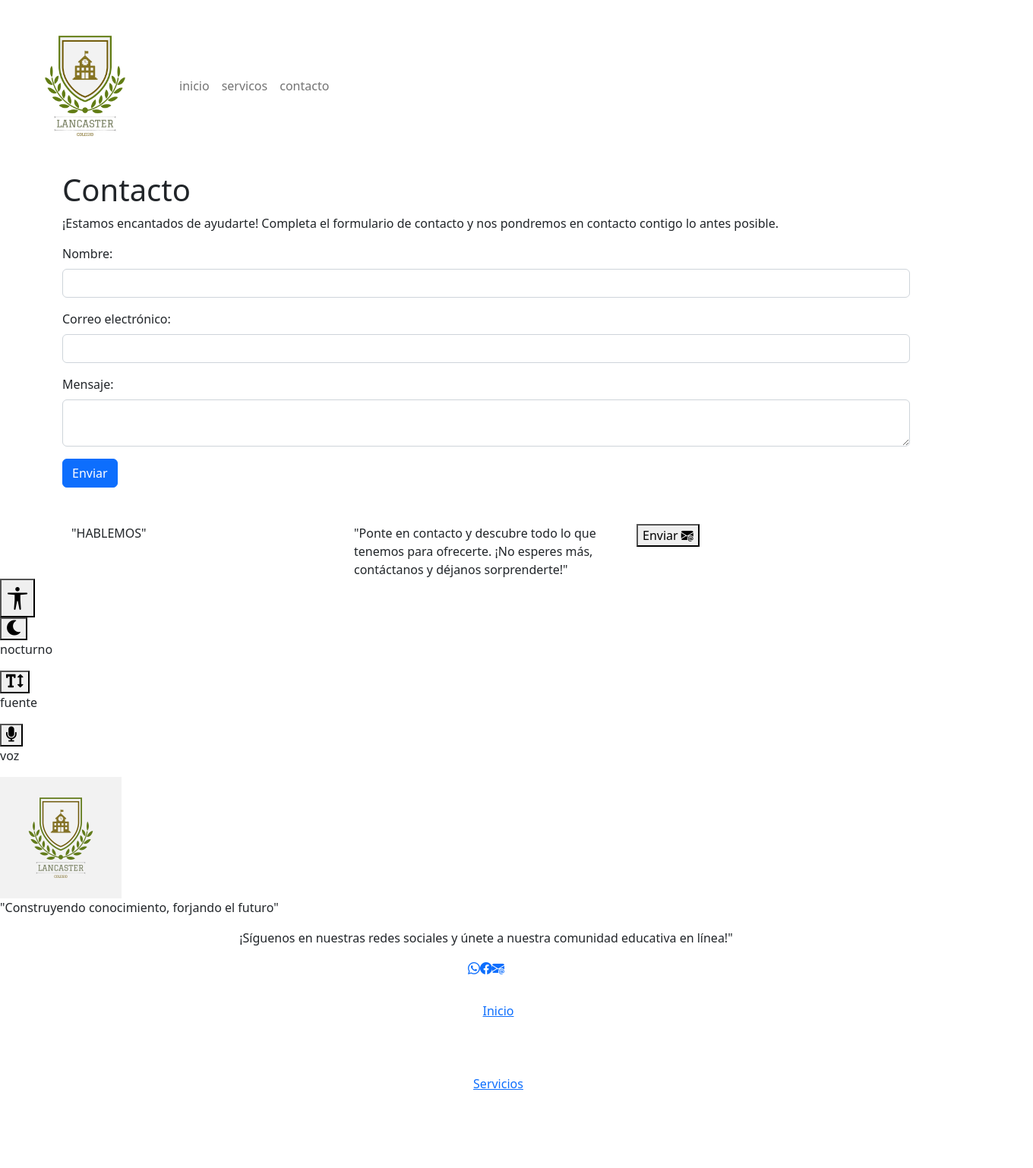
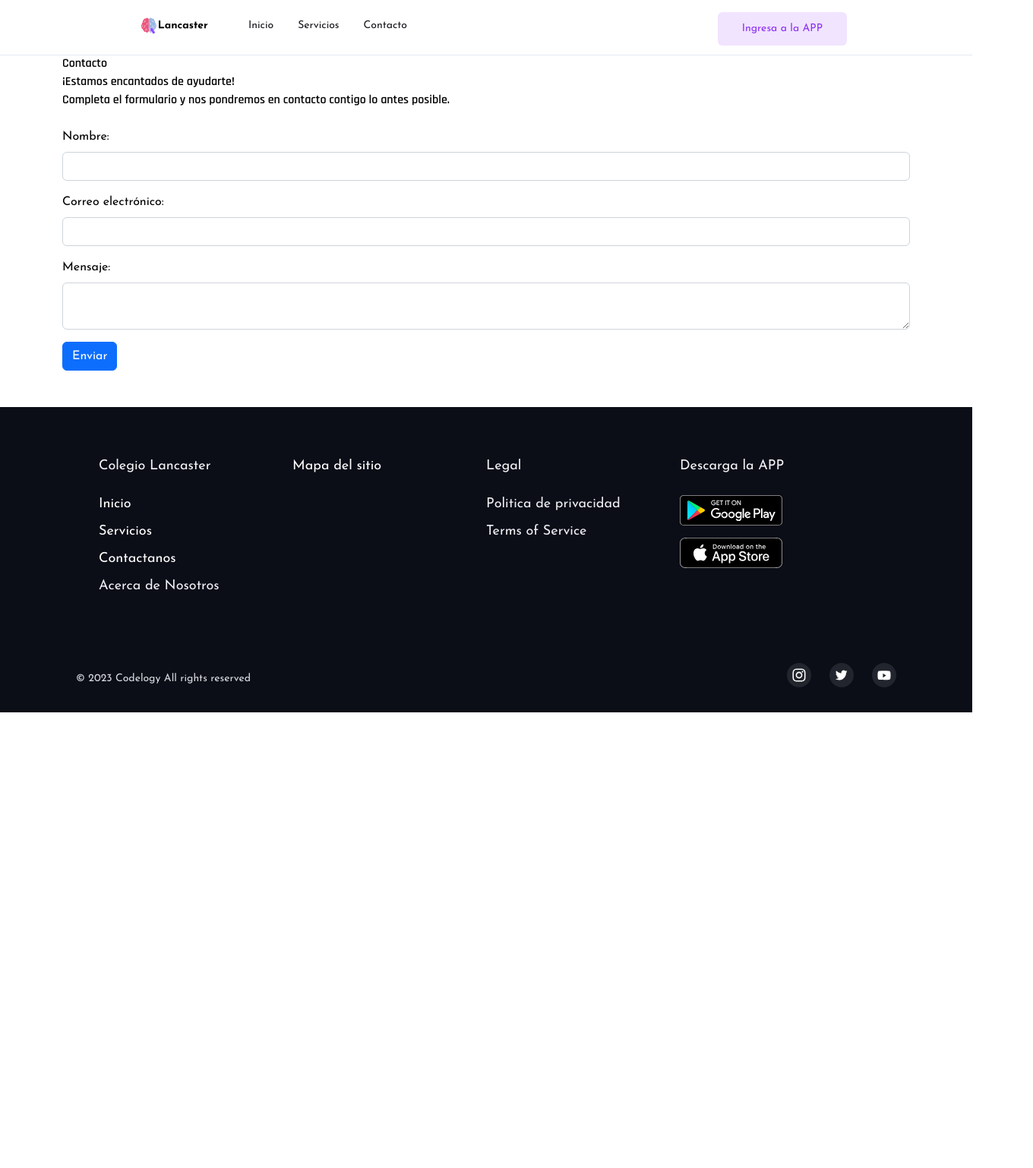
Before and after one commit to jairowebs/colegio-lancaster, a website: page pages/Contacto/contacto.html in a window 1280 px wide. Shown: the top 1538 px of the page at 76% size, 1360 px wide, since content can reach past the window. After the commit the page ends 938 px from the top, so only its background shows below. Drawn offline with nearby package versions, Linux system fonts and the light colour scheme; files that its build step writes are made by us from their sources; files whose address does not match are found by name.

Commit message:
terminando estilos

```diff
--- a/pages/Contacto/contacto.html
+++ b/pages/Contacto/contacto.html
@@ -7,7 +7,7 @@
     <meta name="description" content="pagina inspecciones calderon">
     <menta name="keywords" content="HTML,CSS,JavasCript,React">
         <meta name="viewport" content="widh=device=widh ,initial-scale=1">
-        <title>COLEGIO LANCASTER</title>
+
         <link rel="icon" rounded-circle href="imagenes/icon traspa.png">
         <link href="https://cdn.jsdelivr.net/npm/bootstrap@5.2.3/dist/css/bootstrap.min.css" rel="stylesheet"
             integrity="sha384-rbsA2VBKQhggwzxH7pPCaAqO46MgnOM80zW1RWuH61DGLwZJEdK2Kadq2F9CUG65" crossorigin="anonymous">
@@ -15,38 +15,63 @@
         <link rel="preconnect" href="https://fonts.gstatic.com" crossorigin>
         <link href="https://fonts.googleapis.com/css2?family=Lobster&family=Rajdhani:wght@600&display=swap"
             rel="stylesheet">
-        <link rel="stylesheet" href="index.css">
+
         <link rel="stylesheet" href="https://cdn.jsdelivr.net/npm/bootstrap-icons@1.10.5/font/bootstrap-icons.css">
         <link rel="stylesheet" href="https://cdnjs.cloudflare.com/ajax/libs/font-awesome/5.15.3/css/all.min.css">
+        <link rel="stylesheet" href="/sass/style.css">
+        <title>Contacto</title>
 </head>
 
 <body>
-    <nav class="navbar navbar-expand-md bg-white">
-        <div class="container-fluid">
-            <button class="navbar-toggler" type="button" data-bs-toggle="collapse" data-bs-target="#navbarTogglerDemo01"
-                aria-controls="navbarTogglerDemo01" aria-expanded="false" aria-label="Toggle navigation">
-                <span class="navbar-toggler-icon"></span>
+    <main>
+            <!-- Menu navegacion -->
+    <nav>
+        <div class="header-1-parent">
+            <div class="header-1">
+              <a href="/pages/Login/login.html">
+              <div class="right-nav">
+                <button class="button">
+                  <div class="login">Ingresa a la APP</div>
                 </button>
-            <div class="collapse navbar-collapse" id="navbarTogglerDemo01">
-                <a class="navbar-brand" href="#">
-                    <img class="imajen" src="imagenes/icono trasparente.png" width="200px" alt=""></a>
-                <ul class="navbar-nav d-flex justify-content-center align-items-center">
-                    <li class="nav-item">
-                        <a class="nav-link " aria-current="page" href="index.html">inicio</a>
-                    </li>
-                    <li class="nav-item">
-                        <a class="nav-link" aria-current="page" href="servicios.html">servicos</a>
-                    </li>
-                    <li class="nav-item">
-                        <a class="nav-link " aria-current="page" href="contacto.html">contacto</a>
+              </div>
+              </a>
+
+              <div class="left-nav">
+                <a href="/pages/Index/index.html">
+                  <img class="logotype-dark" alt="" src="/assets/img/Lancastersinfondo.png" />
+                </a>
+                <div class="nav-items">
+                  <a class="enlaces" href="/pages/Index/index.html">
+                    <div class="header-menu-default">
+                      <div class="label">Inicio</div>
+                    </div>
+                  </a>
+
+                  <a class="enlaces" href="/pages/Servicios/servicios.html">
+                    <div class="header-menu-default">
+                      <div class="label">Servicios</div>
+                    </div>
+                  </a>
+
+
+                  <div class="header-menu-default">
+                    <a class="enlaces" href="/pages/Contacto/contacto.html">Contacto</a>
+                      <!-- <div class="label"></div> -->
+                    </div>
+                </div>
+                </div>
+              </div>
             </div>
           </div>
     </nav>
+  <!-- FIN Menu navegacion -->
+
+
     <div class="container">
-        <h1>Contacto</h1>
-        <p>¡Estamos encantados de ayudarte! Completa el formulario de contacto y nos pondremos en contacto contigo lo
-            antes
-            posible.</p>
+        <h2 class="container_title">Contacto</h2>
+        <p>¡Estamos encantados de ayudarte! <br>
+             Completa el formulario y nos pondremos en contacto contigo lo antes posible.</p>
+        <br>
 
         <form action="enviar-formulario.php" method="post">
             <div class="mb-3">
@@ -66,10 +91,12 @@
 
             <button type="submit" class="btn btn-primary">Enviar</button>
         </form>
-    </div><br>
+    </div>
     <br>
+    <br>
+<!--
     <section class="contacto">
-        <div class="container">
+        <div class="contacto_container">
             <div class="container rectangulo">
                 <div class="row">
                     <div class="col-12 col-md-4 titulo">
@@ -87,17 +114,13 @@
                             </button>
                         </a>
                     </div>
+                </div>
+            </div>
+        </div>
+      </div> -->
+    </section>
 
-                </div>
-
-            </div>
-
-        </div>
-
-        </div>
-
-
-    </section>
+     <!-- Boton accesibilidad -->
     <div class="floating-button">
         <button id="mainButton" aria-label="Botón flotante">
             <i class="bi bi-universal-access" style="font-size: 30px;"></i>
@@ -114,61 +137,105 @@
             <p>voz</p>
         </div>
     </div>
+
+     <!-- INICIO FOOTER -->
      <footer>
+        <div class="footer-big-1-parent">
+            <div class="footer-big-1">
+              <div class="big-footer">
+                <div class="col-1">
+                  <div class="company">Colegio Lancaster</div>
+                  <div class="list-items">
 
-        <div class="logo-container">
-            <img class="logo-container" src="imagenes/icono.png" width="160px" alt="Logo">
-        </div>
-        <div class="parrafofooter">
-            <p>"Construyendo conocimiento, forjando el futuro"</p>
-        </div>
-        <p class="text-center ">¡Síguenos en nuestras redes sociales y únete a nuestra comunidad educativa en línea!"
-        </p>
-        <div class="row ">
-            <div class=" col-12 d-flex justify-content-center">
-                <a href=""><i class="bi bi-whatsapp"></i></a>
-                <a href=""><i class="bi bi-facebook"></i></a>
-                <a href=""><i class="bi bi-envelope-at-fill"></i></a>
+                    <div class="about-us">
+                      <a class="enlacesFooter" href="/pages/Index/index.html">Inicio</a></div>
+
+                    <div class="about-us">
+                      <a class="enlacesFooter" href="/pages/Servicios/servicios.html">Servicios</a> </div>
+
+                    <div class="about-us">
+                      <a class="enlacesFooter" href="/Paginas/Contacto/contacto.html">Contactanos</a> </div>
+
+                    <div class="about-us">Acerca de Nosotros</div>
                   </div>
                 </div>
-        <div class="text-center text-white-50">
-            <h5 id="mapa-titulo">Mapa de Sitio</h5>
-            <ul class="sitemap">
-                <li><a href="index.html">Inicio</a>
-                    <ul>
-                        <li>reseña historica</li>
-                        <li>incio de sesion</li>
-                        <li>categorias</li>
-                    </ul>
-                </li>
-                <li><a href="servicios.html">Servicios</a>
-                    <ul>
-                        <li>preescolar</li>
-                        <li>primaria</li>
-                        <li>segundaria</li>
-                        <li>map del colegio</li>
-                    </ul>
-                </li>
-                <li><a href="contacto.html">Contacto</a>
-                    <ul>
-                        <li>formulario</li>
-                        <li>correo</li>
-                        <li>redes sociales</li>
-                    </ul>
-                </li>
-            </ul>
+                <div class="col-1">
+                  <div class="company">
+                    <a class="enlacesFooter" href=""> Mapa del sitio</a></div>
+                  <!-- <div class="list-items">
+                    <div class="about-us">Help Center</div>
+                    <div class="about-us">Safety Center</div>
+                    <div class="about-us">Community Guidelines</div>
+                  </div> -->
                 </div>
+                <div class="col-3">
+                  <div class="company">Legal</div>
+                  <div class="list-items">
+                    <div class="about-us">Politica de privacidad</div>
+                    <div class="about-us">Terms of Service</div>
+                  </div>
+                </div>
+                <div class="col-1">
+                  <div class="install-app">Descarga la APP</div>
+                  <div class="badges">
+                    <img
+                      class="download-badge-google-play-b"
+                      alt=""
+                      src="/assets/img/download-badge--google-play-badge.svg"
+                    />
 
-        <div class="derechos-autor">
-            <p>creado por grupo codelogi (2023) &#169;</p>
+                    <img
+                      class="download-badge-google-play-b"
+                      alt=""
+                      src="/assets/img/download-badge--app-store-badge.svg"
+                    />
+                  </div>
+                </div>
+              </div>
+              <img class="divider-icon" alt="" src="/assets/img/divider.svg" />
+
+              <div class="small-footer">
+                <div class="landify-ui-kit">
+                  © 2023 Codelogy All rights reserved
+                </div>
+                <div class="social-links">
+                  <div class="social-icons">
+                    <a href="http://instagram.com" target="_blank" rel="noopener noreferrer">
+                      <img
+                      class="social-icons1"
+                      alt="perfil-instagram"
+                      src="/assets/img/social-icons.svg"/>
+                    </a>
+
+                    <a href="http://twitter.com" target="_blank" rel="noopener noreferrer">
+                      <img
+                      class="social-icons1"
+                      alt="perfiltwitter"
+                      src="/assets/img/social-icons2.svg"
+                    />
+                    </a>
+
+                    <a href="http://youtube.com" target="_blank" rel="noopener noreferrer">
+                      <img
+                      class="social-icons1"
+                      alt="youtube"
+                      src="/assets/img/social-icons3.svg"
+                    />
+                    </a>
+                  </div>
+                </div>
+              </div>
+            </div>
           </div>
     </footer>
+    <!-- FIN FOOTER -->
 
 
     <script src="https://cdn.jsdelivr.net/npm/bootstrap@5.2.3/dist/js/bootstrap.bundle.min.js"
         integrity="sha384-kenU1KFdBIe4zVF0s0G1M5b4hcpxyD9F7jL+jjXkk+Q2h455rYXK/7HAuoJl+0I4"
         crossorigin="anonymous"></script>
-<script src="index.js"></script>
+<script src="/js/index.js"></script>
+</main>
 </body>
 
 </html>
```
Also changed, not shown: pages/Index/index.html (+28 -13 lines), pages/Login/login.html (+55 -49 lines), pages/Servicios/servicios.html (+154 -102 lines), assets/img/preesco.jpg (added), assets/img/primaria.jpg (added), assets/img/teenagers.jpg (added). Lines whose indentation alone changed are shown as unchanged.
